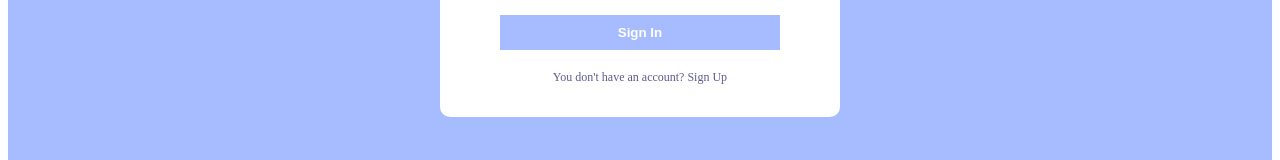
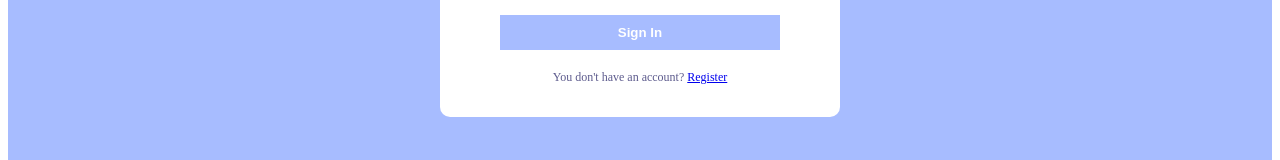
Before and after one commit to Patrick-Ngige/Chat-App, a React (Create React App) app: page /login in a window 1280 px wide. Shown: the part 444-604 px from the top of the page. Built offline with nearby package versions, Linux system fonts and the light colour scheme; no server answers.

Commit message:
using link from react-dom to create links for register and login

```diff
--- a/src/pages/Login.jsx
+++ b/src/pages/Login.jsx
@@ -1,6 +1,6 @@
 import React, { useState } from 'react';
 import '../styles.scss';
-import { useNavigate } from 'react-router-dom';
+import { useNavigate, Link } from 'react-router-dom';
 import { signInWithEmailAndPassword } from 'firebase/auth';
 import { auth } from '../firebase';
 
@@ -14,7 +14,6 @@ const Login = () => {
     e.preventDefault();
     const email = e.target[0].value;
     const password = e.target[1].value;
-
 
     try {
       await signInWithEmailAndPassword(auth, email, password);
@@ -33,8 +32,9 @@ const Login = () => {
             <input type='email' placeholder='email'/>
             <input type='password' placeholder='password'/>
             <button>Sign In</button>
+            {err && <span>Something went wrong.s</span>}
         </form>
-        <p>You don't have an account? Sign Up</p>
+        <p>You don't have an account? <Link to="/register">Register</Link> </p>
       </div>
     </div>
   )
--- a/src/pages/Register.jsx
+++ b/src/pages/Register.jsx
@@ -5,7 +5,7 @@ import { createUserWithEmailAndPassword, updateProfile } from "firebase/auth";
 import { auth, storage, db } from "../firebase";
 import { ref, uploadBytesResumable, getDownloadURL } from "firebase/storage";
 import { doc, setDoc } from "firebase/firestore";
-import { useNavigate } from "react-router-dom";
+import { Link, useNavigate } from "react-router-dom";
 
 const Register = () => {
   const [err, setErr] = useState(false);
@@ -68,7 +68,7 @@ const Register = () => {
           <button>Sign Up</button>
           {err && <span>Something went wrong.s</span>}
         </form>
-        <p>You do have an account? Login</p>
+        <p>You do have an account? <Link to="/Login">Login</Link> </p>
       </div>
     </div>
   );
```
